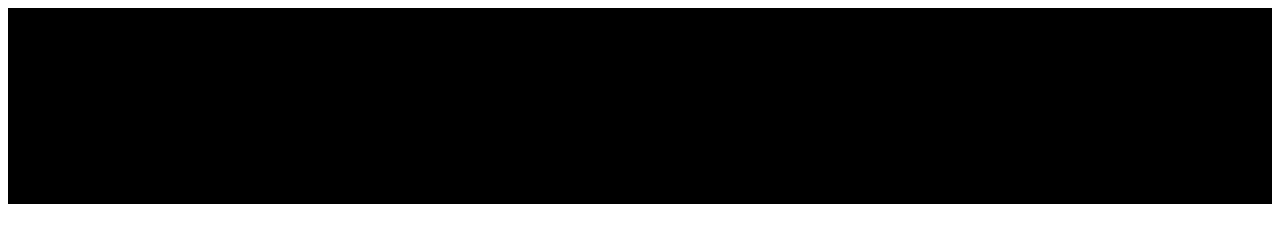
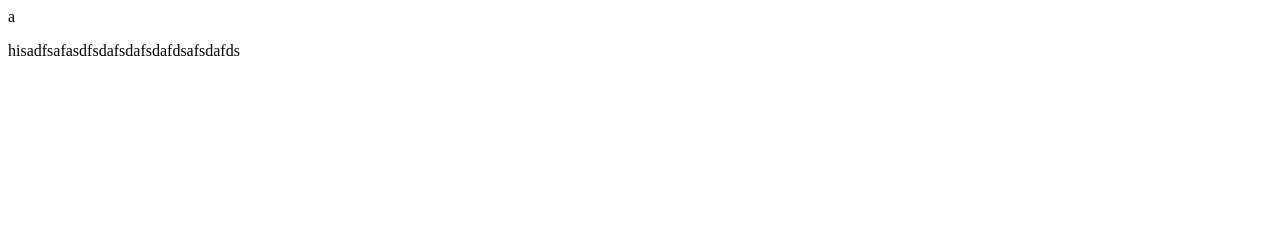
Before and after one commit to checkly/vitals-tester, a plain HTML site: page index.html in a window 1280 px wide. Drawn offline with Linux system fonts and the light colour scheme.

Commit message:
fcp&lcp (#1)
* add basic fcp and lcp code

```diff
--- a/index.html
+++ b/index.html
@@ -1,18 +1,32 @@
 <html>
     <head>
-        <script>
 
-        </script>
         <style>
 #shift
 {
-    width: 100%;
-    height: 25%;
-    background-color: black;
+
 }
+
+
         </style>
     </head>
     <body>
-        <div id="shift"></div>
+        <div id="content"></div>
     </body>
+    <script>
+        function showFCPBox(){
+            const p = document.createElement('p')
+            p.textContent='a'
+          var el = document.getElementById('content').appendChild(p)
+        }
+        function showLCPBox() {
+            const p = document.createElement('p')
+            p.textContent='hisadfsafasdfsdafsdafsdafdsafsdafds'
+          var el = document.getElementById('content').appendChild(p)
+
+        }
+        window.setTimeout(showLCPBox, 5000)
+        window.setTimeout(showFCPBox, 0)
+
+                </script>
 </html>
```
